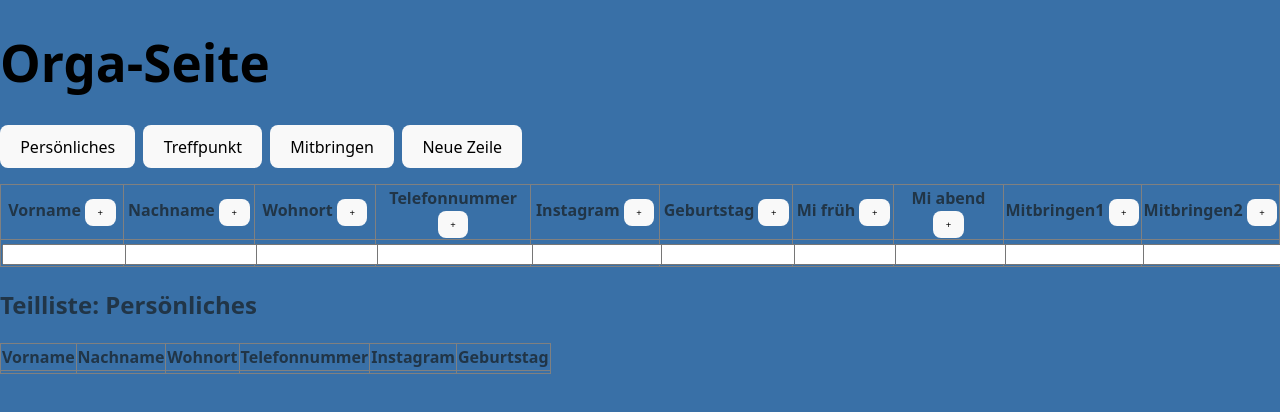
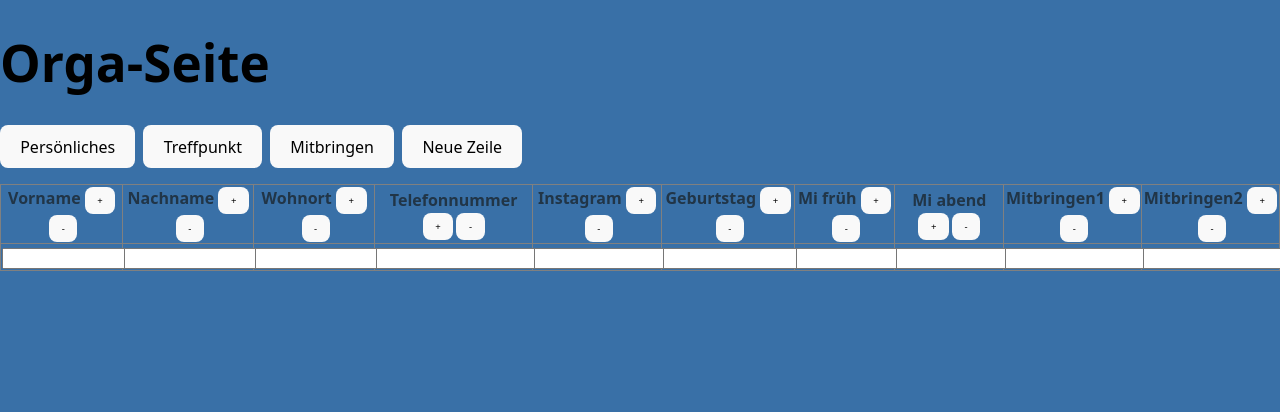
Before and after one commit to ddeeenniiss/festival, a React (Vite) app: page /orga in a window 1280 px wide. Shown: the top 412 px of the page. Built offline with nearby package versions, Linux system fonts and the light colour scheme.

Commit message:
Entfernen von Spalten hinzugefügt

```diff
--- a/src/pages/orga.jsx
+++ b/src/pages/orga.jsx
@@ -1,49 +1,43 @@
 import "../styles/orga.css";
-import {useState} from 'react';
+import { useState, useRef } from "react";
+
 function Organisation() {
   const groups = {
     Persönliches: ["Vorname", "Nachname", "Wohnort", "Telefonnummer", "Instagram", "Geburtstag"],
     Treffpunkt: ["Mi früh", "Mi abend"],
-    Mitbringen: ["Mitbringen1", "Mitbringen2"] // Beispiel
+    Mitbringen: ["Mitbringen1", "Mitbringen2"]
   };
 
   const [activeGroup, setActiveGroup] = useState("Persönliches");
 
-  // Initiale Header
   const initialHeaders = Object.entries(groups).flatMap(([group, cols]) =>
     cols.map((col) => ({ label: col, group }))
   );
 
   const [headers, setHeaders] = useState(initialHeaders);
+  const [tableData, setTableData] = useState([Array(initialHeaders.length).fill("")]);
 
-  // Tabelle: Array von Zeilen, jede Zeile = Array von Zellen
-  const [tableData, setTableData] = useState([
-    Array(headers.length).fill("") // erste Zeile leer
-  ]);
+  // Ref auf die Tabelle, um scrollen zu können
+  const tableRef = useRef(null);
 
-  // Wert in einer Zelle ändern
   const handleCellChange = (rowIndex, colIndex, value) => {
     const newData = [...tableData];
     newData[rowIndex][colIndex] = value;
     setTableData(newData);
   };
 
-  // Neue Zeile hinzufügen
   const addRow = () => {
     setTableData([...tableData, Array(headers.length).fill("")]);
   };
 
-  // Neue Spalte hinter einer bestehenden Spalte einfügen
   const addColumn = (colIndex) => {
     const label = prompt("Name der neuen Spalte:");
     if (!label) return;
 
-    // Header hinzufügen
     const newHeaders = [...headers];
     newHeaders.splice(colIndex + 1, 0, { label, group: headers[colIndex].group });
     setHeaders(newHeaders);
 
-    // Alle Zeilen anpassen
     const newData = tableData.map((row) => {
       const newRow = [...row];
       newRow.splice(colIndex + 1, 0, "");
@@ -52,26 +46,42 @@ function Organisation() {
     setTableData(newData);
   };
 
-  // Zeilen nach activeGroup filtern (für Teillisten)
-  const filteredCols = headers
-    .map((h, i) => (h.group === activeGroup ? i : null))
-    .filter((i) => i !== null);
+  const deleteColumn = (colIndex) => {
+    const confirmDelete = window.confirm(`Spalte "${headers[colIndex].label}" wirklich löschen?`);
+    if (!confirmDelete) return;
+
+    const newHeaders = headers.filter((_, i) => i !== colIndex);
+    setHeaders(newHeaders);
+
+    const newData = tableData.map((row) => row.filter((_, i) => i !== colIndex));
+    setTableData(newData);
+  };
+
+  const scrollToGroup = (group) => {
+    const firstIndex = headers.findIndex((h) => h.group === group);
+    if (firstIndex !== -1 && tableRef.current) {
+      const th = tableRef.current.querySelectorAll("th")[firstIndex];
+      if (th) th.scrollIntoView({ behavior: "smooth", inline: "start" });
+    }
+    setActiveGroup(group);
+  };
 
   return (
     <div>
       <h1>Orga-Seite</h1>
 
-      {/* Buttons für Teillisten */}
+      {/* Buttons für Überthemen */}
       <div style={{ marginBottom: "1rem" }}>
         {Object.keys(groups).map((group) => (
-          <button key={group} onClick={() => setActiveGroup(group)} style={{ marginRight: "0.5rem" }}>
+          <button key={group} onClick={() => scrollToGroup(group)} style={{ marginRight: "0.5rem" }}>
             {group}
           </button>
         ))}
         <button onClick={addRow}>Neue Zeile</button>
       </div>
 
-      <table border="1" style={{ borderCollapse: "collapse", width: "100%" }}>
+      <div style={{ overflowX: "auto" }}>
+        <table ref={tableRef} border="1" style={{ borderCollapse: "collapse", width: "100%" }}>
           <thead>
             <tr>
               {headers.map((h, colIndex) => (
@@ -79,6 +89,9 @@ function Organisation() {
                   {h.label}{" "}
                   <button onClick={() => addColumn(colIndex)} style={{ fontSize: "0.6rem" }}>
                     +
+                  </button>
+                  <button onClick={() => deleteColumn(colIndex)} style={{ fontSize: "0.6rem", marginLeft: "0.2rem" }}>
+                    -
                   </button>
                 </th>
               ))}
@@ -101,26 +114,7 @@ function Organisation() {
             ))}
           </tbody>
         </table>
-
-      <h2>Teilliste: {activeGroup}</h2>
-      <table border="1" style={{ marginTop: "1rem", borderCollapse: "collapse" }}>
-        <thead>
-          <tr>
-            {filteredCols.map((i) => (
-              <th key={i}>{headers[i].label}</th>
-            ))}
-          </tr>
-        </thead>
-        <tbody>
-          {tableData.map((row, rowIndex) => (
-            <tr key={rowIndex}>
-              {filteredCols.map((i) => (
-                <td key={i}>{row[i]}</td>
-              ))}
-            </tr>
-          ))}
-        </tbody>
-      </table>
+      </div>
     </div>
   );
 }
```
Lines whose indentation alone changed are shown as unchanged.
